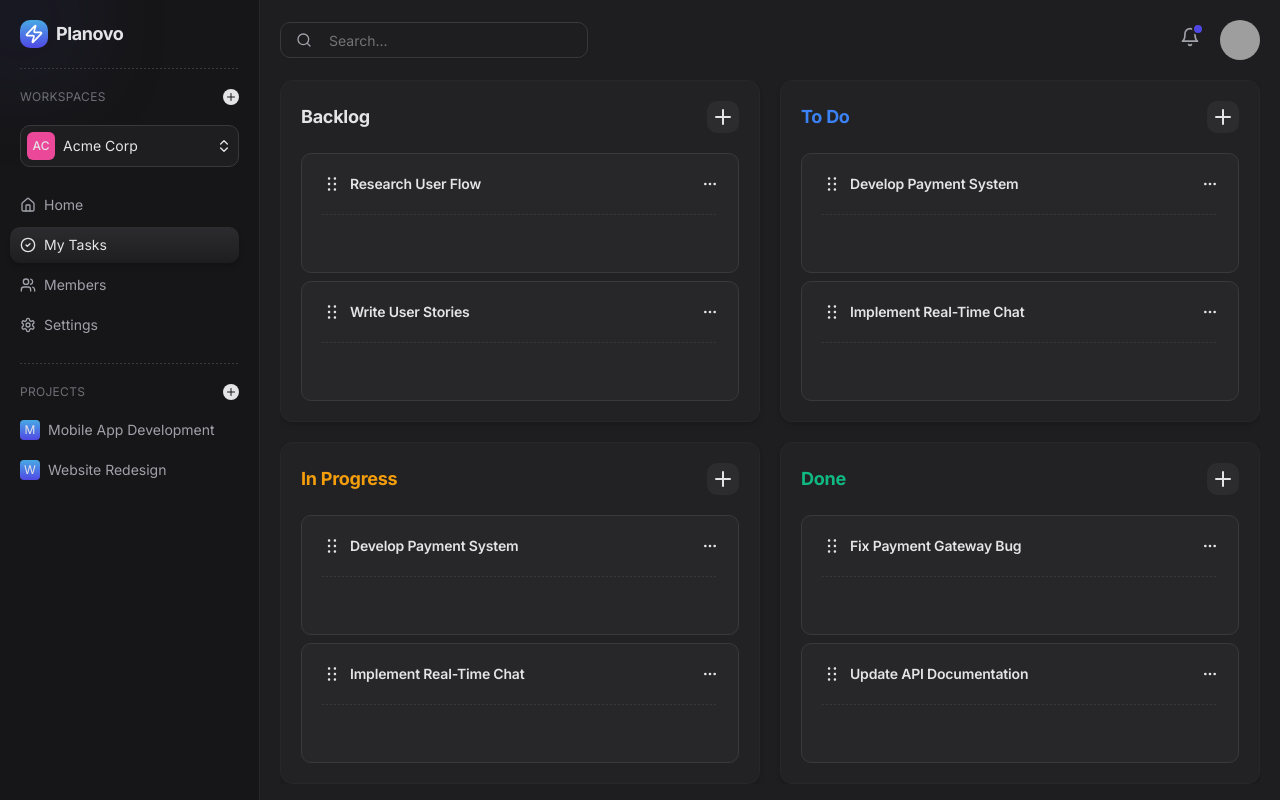
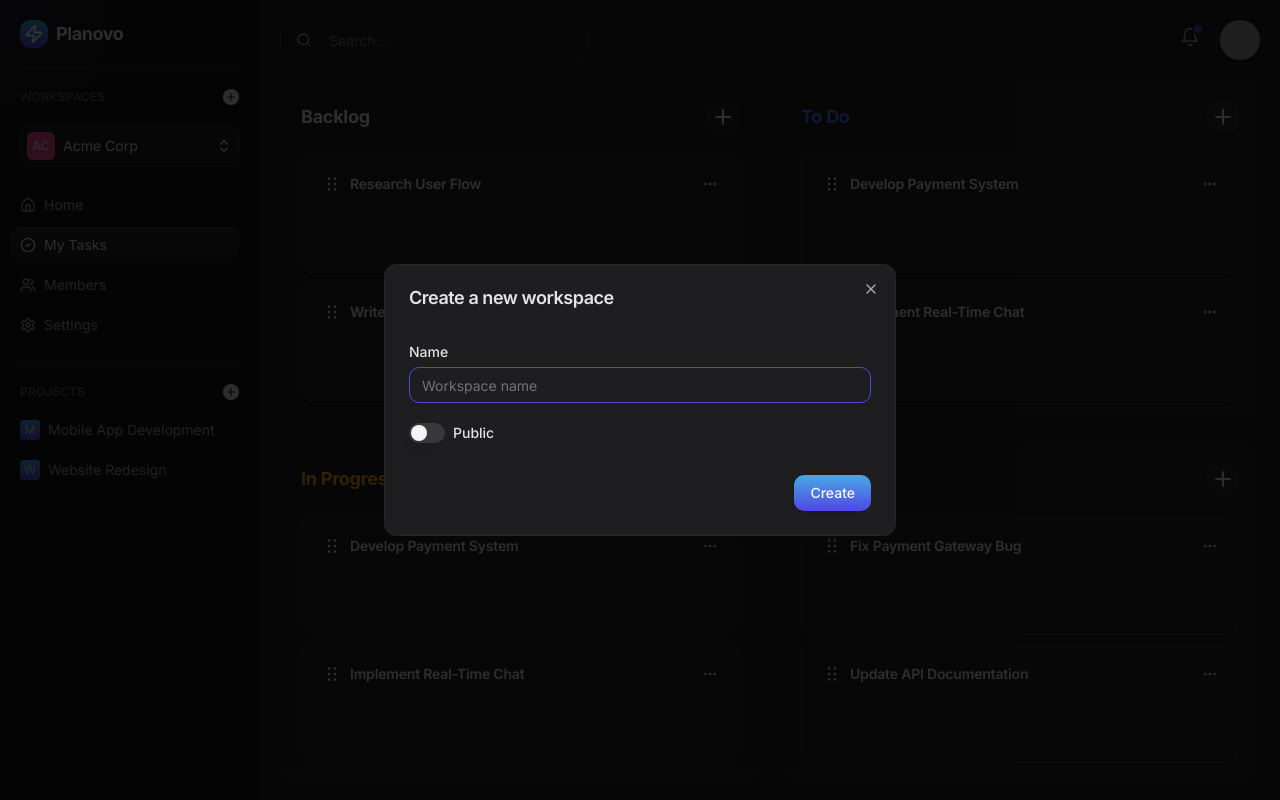
Before and after one commit to loqman1235/planovo-project-management-app, a Next.js app: page /workspaces/1/tasks in a window 1280 px wide. Both pictures are taken after a click on the button 231 px from the left and 97 px from the top of the page. Built offline with nearby package versions, Linux system fonts and the light colour scheme; grey boxes are pictures that could not be loaded.

Commit message:
refactor Sidebar: add dialog for creating new workspace with name and visibility options

```diff
--- a/app/workspaces/[id]/_components/Sidebar.tsx
+++ b/app/workspaces/[id]/_components/Sidebar.tsx
@@ -12,6 +12,18 @@
 } from "lucide-react";
 import { SidebarLink } from "./SidebarLink";
 import Link from "next/link";
+import {
+  Dialog,
+  DialogContent,
+  DialogFooter,
+  DialogHeader,
+  DialogTitle,
+  DialogTrigger,
+} from "@/components/ui/dialog";
+import { Label } from "@/components/ui/label";
+import { Input } from "@/components/ui/input";
+import { Button } from "@/components/ui/button";
+import { Switch } from "@/components/ui/switch";
 
 export const Sidebar = ({ workspaceId }: { workspaceId: string }) => {
   const sidebarLinks = [
@@ -51,9 +63,37 @@
           <span className="text-xs text-text-tertiary uppercase tracking-wide">
             Workspaces
           </span>
-          <button className="w-4 h-4 rounded-full bg-text-primary flex items-center justify-center">
-            <PlusIcon className="text-background size-3" />
-          </button>
+          {/* ADD NEW WORKSPACE BUTTON */}
+          <Dialog>
+            <DialogTrigger asChild>
+              <button className="w-4 h-4 rounded-full bg-text-primary flex items-center justify-center">
+                <PlusIcon className="text-background size-3" />
+              </button>
+            </DialogTrigger>
+            <DialogContent>
+              <DialogHeader>
+                <DialogTitle>Create a new workspace</DialogTitle>
+              </DialogHeader>
+              <div className="py-4 space-y-5">
+                <div className="space-y-1">
+                  <Label htmlFor="title">Name</Label>
+                  <Input
+                    onChange={() => {}}
+                    id="title"
+                    placeholder="Workspace name"
+                  />
+                </div>
+
+                <div className="flex items-center space-x-2">
+                  <Switch id="isPublic" />
+                  <Label htmlFor="isPublic">Public</Label>
+                </div>
+              </div>
+              <DialogFooter>
+                <Button onClick={() => {}}>Create</Button>
+              </DialogFooter>
+            </DialogContent>
+          </Dialog>
         </div>
 
         <button className="w-full p-1.5 rounded-md border border-border-light bg-foreground flex items-center justify-between">
--- /dev/null
+++ b/components/ui/switch.tsx
@@ -0,0 +1,29 @@
+"use client";
+
+import * as React from "react";
+import * as SwitchPrimitives from "@radix-ui/react-switch";
+
+import { cn } from "@/lib/utils";
+
+const Switch = React.forwardRef<
+  React.ElementRef<typeof SwitchPrimitives.Root>,
+  React.ComponentPropsWithoutRef<typeof SwitchPrimitives.Root>
+>(({ className, ...props }, ref) => (
+  <SwitchPrimitives.Root
+    className={cn(
+      "peer inline-flex h-5 w-9 shrink-0 cursor-pointer items-center rounded-full border-2 border-transparent shadow-sm transition-colors focus-visible:outline-none focus-visible:ring-2 focus-visible:ring-ring focus-visible:ring-offset-2 focus-visible:ring-offset-background disabled:cursor-not-allowed disabled:opacity-50 data-[state=checked]:bg-primary data-[state=unchecked]:bg-input",
+      className
+    )}
+    {...props}
+    ref={ref}
+  >
+    <SwitchPrimitives.Thumb
+      className={cn(
+        "pointer-events-none block h-4 w-4 rounded-full bg-secondary shadow-lg ring-0 transition-transform data-[state=checked]:translate-x-4 data-[state=unchecked]:translate-x-0"
+      )}
+    />
+  </SwitchPrimitives.Root>
+));
+Switch.displayName = SwitchPrimitives.Root.displayName;
+
+export { Switch };
--- a/package.json
+++ b/package.json
@@ -18,6 +18,7 @@
     "@radix-ui/react-label": "^2.1.0",
     "@radix-ui/react-select": "^2.1.2",
     "@radix-ui/react-slot": "^1.1.0",
+    "@radix-ui/react-switch": "^1.1.2",
     "class-variance-authority": "^0.7.0",
     "clsx": "^2.1.1",
     "lucide-react": "^0.460.0",
```
Also changed, not shown: 1 other file (tests, documents, lock files or other folders).
